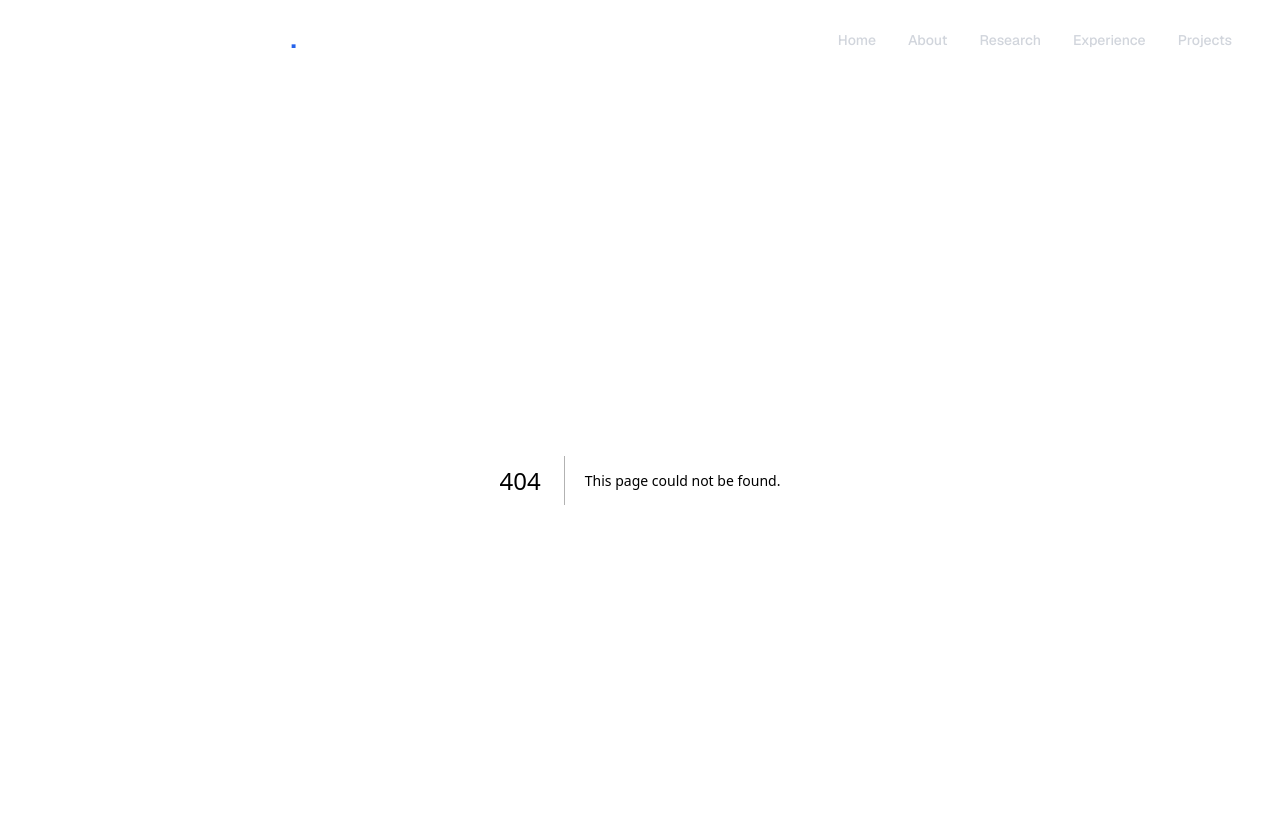
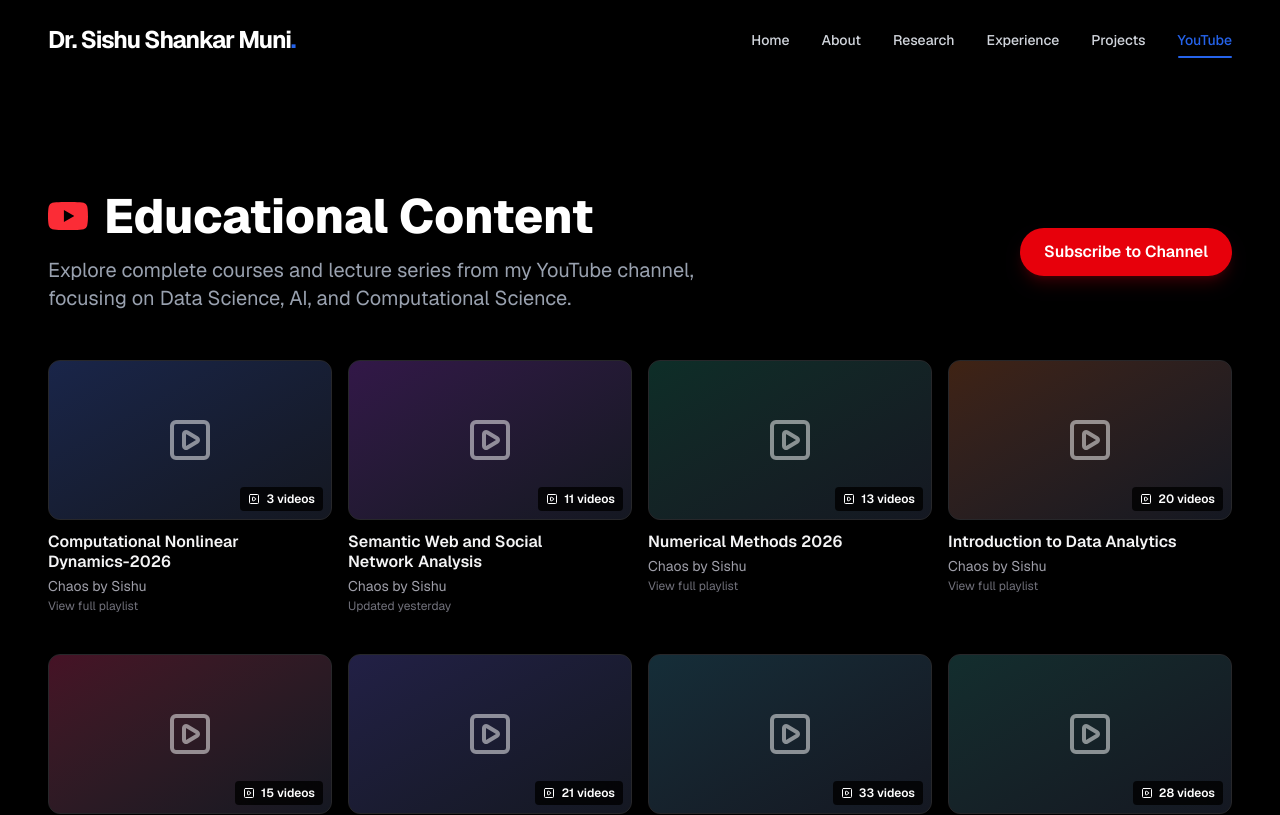
Before and after one commit to R123-RB/sishu_web_portfolio, a Next.js app: page /youtube in a window 1280 px wide. Before the commit this address had no page. Shown: the top 815 px of the page. Built offline with nearby package versions, Linux system fonts and the light colour scheme.

Commit message:
Create dedicated YouTube playlists page and remove it from home page

```diff
--- a/src/app/page.tsx
+++ b/src/app/page.tsx
@@ -1,11 +1,9 @@
 import { HeroSection } from "@/components/sections/HeroSection";
-import { YouTubeSection } from "@/components/sections/YouTubeSection";
 
 export default function Home() {
   return (
     <main className="flex min-h-screen flex-col items-center justify-between pb-20">
       <HeroSection />
-      <YouTubeSection />
     </main>
   );
 }
--- /dev/null
+++ b/src/app/youtube/page.tsx
@@ -0,0 +1,162 @@
+import { PlaySquare } from 'lucide-react';
+import Image from 'next/image';
+
+export const metadata = {
+  title: 'YouTube Playlists | Dr. Sishu Shankar Muni',
+  description: 'Educational content and playlists on Data Science, AI, and Computational Science.',
+};
+
+const playlists = [
+  {
+    id: 1,
+    title: "Computational Nonlinear Dynamics-2026",
+    videoCount: 3,
+    link: "https://youtube.com/@chaos_sishu?si=wOWe_pP9HBj1tj02",
+    updated: "View full playlist",
+    bg: "from-blue-900 to-slate-900"
+  },
+  {
+    id: 2,
+    title: "Semantic Web and Social Network Analysis",
+    videoCount: 11,
+    link: "https://youtube.com/@chaos_sishu?si=wOWe_pP9HBj1tj02",
+    updated: "Updated yesterday",
+    bg: "from-purple-900 to-slate-900"
+  },
+  {
+    id: 3,
+    title: "Numerical Methods 2026",
+    videoCount: 13,
+    link: "https://youtube.com/@chaos_sishu?si=wOWe_pP9HBj1tj02",
+    updated: "View full playlist",
+    bg: "from-emerald-900 to-slate-900"
+  },
+  {
+    id: 4,
+    title: "Introduction to Data Analytics",
+    videoCount: 20,
+    link: "https://youtube.com/@chaos_sishu?si=wOWe_pP9HBj1tj02",
+    updated: "View full playlist",
+    bg: "from-amber-900 to-slate-900"
+  },
+  {
+    id: 5,
+    title: "2025-ComputationalNonlinearDynami...",
+    videoCount: 15,
+    link: "https://youtube.com/@chaos_sishu?si=wOWe_pP9HBj1tj02",
+    updated: "View full playlist",
+    bg: "from-rose-900 to-slate-900"
+  },
+  {
+    id: 6,
+    title: "Numerical Methods for Deep Learning (2025)",
+    videoCount: 21,
+    link: "https://youtube.com/@chaos_sishu?si=wOWe_pP9HBj1tj02",
+    updated: "View full playlist",
+    bg: "from-indigo-900 to-slate-900"
+  },
+  {
+    id: 7,
+    title: "Introduction to Computational Science (2024)",
+    videoCount: 33,
+    link: "https://youtube.com/@chaos_sishu?si=wOWe_pP9HBj1tj02",
+    updated: "View full playlist",
+    bg: "from-cyan-900 to-slate-900"
+  },
+  {
+    id: 8,
+    title: "Computational Nonlinear Dynamics(2024)",
+    videoCount: 28,
+    link: "https://youtube.com/@chaos_sishu?si=wOWe_pP9HBj1tj02",
+    updated: "View full playlist",
+    bg: "from-teal-900 to-slate-900"
+  },
+  {
+    id: 9,
+    title: "Research_Nonlinear_Dynamics",
+    videoCount: 17,
+    link: "https://youtube.com/@chaos_sishu?si=wOWe_pP9HBj1tj02",
+    updated: "View full playlist",
+    bg: "from-fuchsia-900 to-slate-900"
+  },
+  {
+    id: 10,
+    title: "Numerical Methods For Computational Science 2024",
+    videoCount: 18,
+    link: "https://youtube.com/@chaos_sishu?si=wOWe_pP9HBj1tj02",
+    updated: "View full playlist",
+    bg: "from-orange-900 to-slate-900"
+  }
+];
+
+const YoutubeIcon = ({ className }: { className?: string }) => (
+  <svg xmlns="http://www.w3.org/2000/svg" viewBox="0 0 24 24" fill="currentColor" className={className}>
+    <path d="M23.498 6.186a3.016 3.016 0 0 0-2.122-2.136C19.505 3.545 12 3.545 12 3.545s-7.505 0-9.377.505A3.017 3.017 0 0 0 .502 6.186C0 8.07 0 12 0 12s0 3.93.502 5.814a3.016 3.016 0 0 0 2.122 2.136c1.871.505 9.376.505 9.376.505s7.505 0 9.377-.505a3.015 3.015 0 0 0 2.122-2.136C24 15.93 24 12 24 12s0-3.93-.502-5.814zM9.545 15.568V8.432L15.818 12l-6.273 3.568z"/>
+  </svg>
+);
+
+export default function YouTubePage() {
+  return (
+    <main className="flex min-h-screen flex-col items-center pt-28 pb-20 px-6 md:px-12 max-w-7xl mx-auto w-full">
+      <div className="w-full flex flex-col md:flex-row justify-between items-center mb-12">
+        <div>
+          <h1 className="text-4xl md:text-5xl font-extrabold text-white mb-4 flex items-center gap-4">
+            <YoutubeIcon className="w-10 h-10 text-red-500" />
+            Educational Content
+          </h1>
+          <p className="text-xl text-gray-400 max-w-2xl">
+            Explore complete courses and lecture series from my YouTube channel, focusing on Data Science, AI, and Computational Science.
+          </p>
+        </div>
+        <a
+          href="https://youtube.com/@chaos_sishu?si=wOWe_pP9HBj1tj02"
+          target="_blank"
+          rel="noopener noreferrer"
+          className="mt-6 md:mt-0 inline-flex items-center justify-center px-6 py-3 rounded-full bg-red-600 text-white font-semibold hover:bg-red-700 transition-colors shadow-lg shadow-red-600/20"
+        >
+          Subscribe to Channel
+        </a>
+      </div>
+
+      <div className="w-full grid grid-cols-1 sm:grid-cols-2 lg:grid-cols-3 xl:grid-cols-4 gap-x-4 gap-y-10">
+        {playlists.map((playlist) => (
+          <a
+            key={playlist.id}
+            href={playlist.link}
+            target="_blank"
+            rel="noopener noreferrer"
+            className="group block"
+          >
+            {/* Thumbnail Placeholder */}
+            <div className="relative w-full aspect-video rounded-xl overflow-hidden mb-3 border border-zinc-800 bg-zinc-900 group-hover:border-zinc-600 transition-colors">
+              {/* Fake thumbnail background to resemble slides/notes */}
+              <div className={`absolute inset-0 bg-gradient-to-br opacity-40 ${playlist.bg}`} />
+              <div className="absolute inset-0 flex items-center justify-center">
+                <PlaySquare className="w-12 h-12 text-white/50 group-hover:text-white/80 transition-colors group-hover:scale-110 duration-300" />
+              </div>
+
+              {/* Overlay with video count (YouTube style) */}
+              <div className="absolute bottom-2 right-2 bg-black/80 backdrop-blur-sm text-white text-xs font-semibold px-2 py-1 rounded flex items-center gap-1.5">
+                <PlaySquare className="w-3 h-3" />
+                {playlist.videoCount} videos
+              </div>
+            </div>
+
+            {/* Playlist Info */}
+            <div className="flex flex-col pr-6">
+              <h3 className="text-zinc-100 font-semibold text-base leading-tight mb-1 group-hover:text-primary transition-colors line-clamp-2">
+                {playlist.title}
+              </h3>
+              <p className="text-zinc-400 text-sm">
+                Chaos by Sishu
+              </p>
+              <p className="text-zinc-500 text-xs mt-0.5">
+                {playlist.updated}
+              </p>
+            </div>
+          </a>
+        ))}
+      </div>
+    </main>
+  );
+}
--- a/src/components/sections/YouTubeSection.tsx
+++ /dev/null
@@ -1,47 +0,0 @@
-"use client";
-
-import React from 'react';
-import { Section } from '@/components/ui/Section';
-import { Card } from '@/components/ui/Card';
-import { motion } from 'framer-motion';
-import { ExternalLink, PlayCircle } from 'lucide-react';
-
-const YoutubeIcon = ({ className }: { className?: string }) => (
-  <svg xmlns="http://www.w3.org/2000/svg" viewBox="0 0 24 24" fill="currentColor" className={className}>
-    <path d="M23.498 6.186a3.016 3.016 0 0 0-2.122-2.136C19.505 3.545 12 3.545 12 3.545s-7.505 0-9.377.505A3.017 3.017 0 0 0 .502 6.186C0 8.07 0 12 0 12s0 3.93.502 5.814a3.016 3.016 0 0 0 2.122 2.136c1.871.505 9.376.505 9.376.505s7.505 0 9.377-.505a3.015 3.015 0 0 0 2.122-2.136C24 15.93 24 12 24 12s0-3.93-.502-5.814zM9.545 15.568V8.432L15.818 12l-6.273 3.568z"/>
-  </svg>
-);
-
-export const YouTubeSection = () => {
-  return (
-    <Section id="youtube-channel" title="Educational Content" subtitle="Learn Data Science and AI on YouTube">
-      <motion.div
-        initial={{ opacity: 0, y: 20 }}
-        whileInView={{ opacity: 1, y: 0 }}
-        viewport={{ once: true }}
-        transition={{ duration: 0.6 }}
-        className="max-w-4xl mx-auto"
-      >
-        <a href="https://youtube.com/@chaos_sishu?si=wOWe_pP9HBj1tj02" target="_blank" rel="noopener noreferrer" className="block group">
-          <Card className="overflow-hidden bg-zinc-900 border-zinc-800 hover:border-red-500/50 hover:shadow-lg hover:shadow-red-500/10 transition-all duration-300 transform group-hover:-translate-y-1">
-            <div className="flex flex-col md:flex-row items-center p-8 gap-8">
-              <div className="flex-shrink-0 w-24 h-24 bg-red-500/10 rounded-full flex items-center justify-center group-hover:bg-red-500/20 transition-colors">
-                <YoutubeIcon className="w-12 h-12 text-red-500" />
-              </div>              <div className="flex-grow text-center md:text-left">
-                <h3 className="text-2xl font-bold text-white mb-2 group-hover:text-red-400 transition-colors">Chaos by Sishu</h3>
-                <p className="text-gray-400 mb-4 text-lg">
-                  Join my YouTube channel for deep dives into Data Science, Artificial Intelligence, and modern software engineering practices.
-                </p>
-                <div className="flex items-center justify-center md:justify-start gap-2 text-red-400 font-medium">
-                  <PlayCircle className="w-5 h-5" />
-                  <span>Watch the Playlist</span>
-                  <ExternalLink className="w-4 h-4 ml-1 opacity-0 group-hover:opacity-100 transition-opacity" />
-                </div>
-              </div>
-            </div>
-          </Card>
-        </a>
-      </motion.div>
-    </Section>
-  );
-};
--- a/src/components/ui/Navbar.tsx
+++ b/src/components/ui/Navbar.tsx
@@ -26,6 +26,7 @@ export const Navbar = () => {
     { name: 'Research', href: '/research' },
     { name: 'Experience', href: '/experience' },
     { name: 'Projects', href: '/projects' },
+    { name: 'YouTube', href: '/youtube' },
   ];
 
   return (
```
